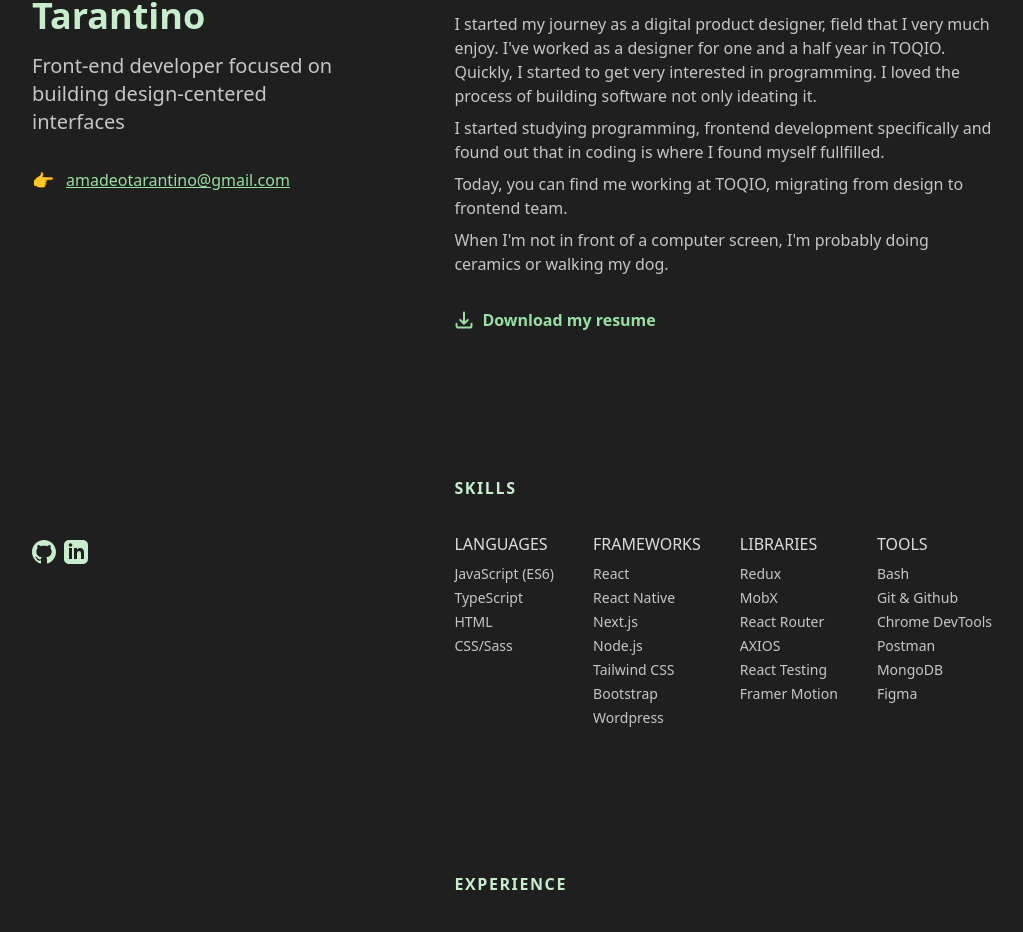
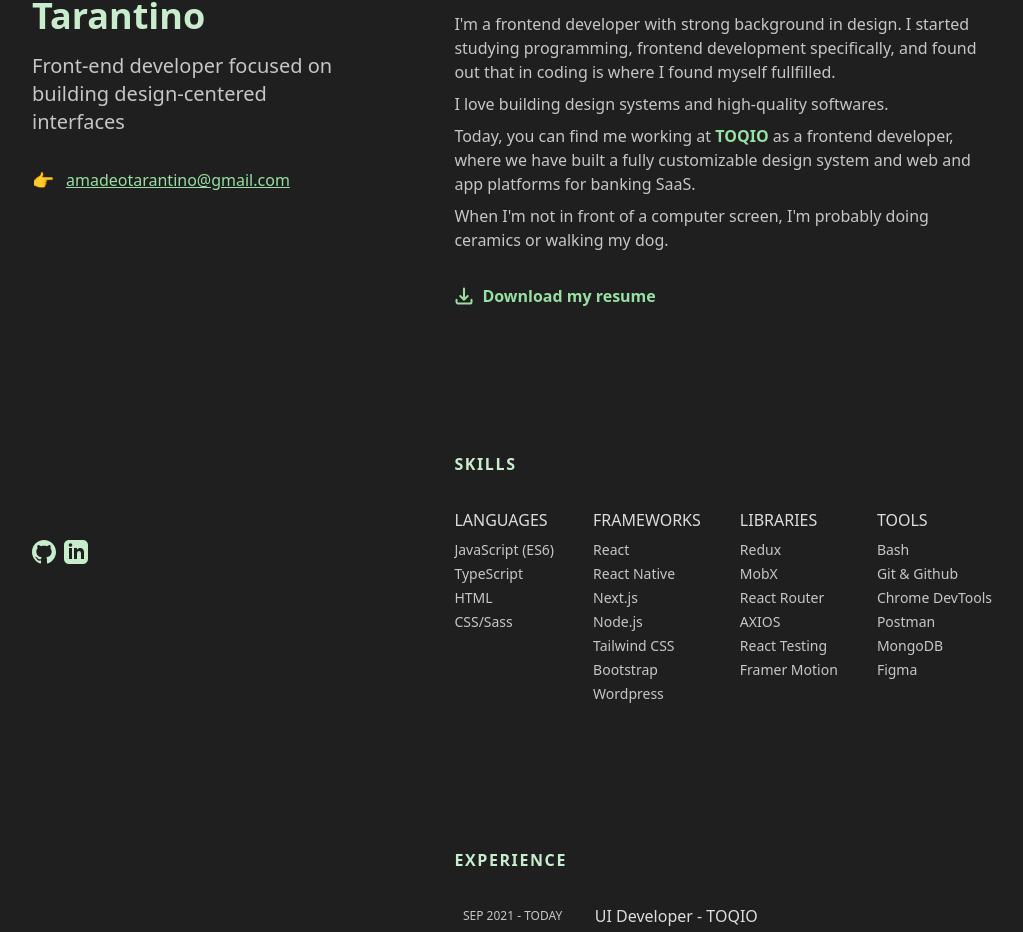
Before and after one commit to laraamadeo/portfolio2023, a React (Vite) app in the folder web/: page / in a window 1280 px wide. Shown: the part 140-1072 px from the top of the page, without its empty margins (128-1151 px from the left). Built offline with nearby package versions, Linux system fonts and the light colour scheme.

Commit message:
modify background and experience order items

```diff
--- a/web/src/modules/About.jsx
+++ b/web/src/modules/About.jsx
@@ -9,11 +9,15 @@ export default function About() {
         <section className="mb-16 md:mb-24 lg:mb-36 flex flex-col items-start" id='about' ref={myRef}>
             <p className="text-start mb-8 tracking-widest font-bold header-text-color ">BACKGROUND</p>
 
-            <p className="text-start mb-2 body-text-color">{`I started my journey as a digital product designer, field that I very much enjoy. I've worked as a designer for one and a half year in TOQIO. Quickly, I started to get very interested in programming. I loved the process of building software not only ideating it.`}</p>
+            <p className="text-start mb-2 body-text-color">{`I'm a frontend developer with strong background in design. I started studying programming, frontend development specifically, and found out that in coding is where I found myself fullfilled.`}</p>
 
-            <p className="text-start mb-2 body-text-color">{`I started studying programming, frontend development specifically and found out that in coding is where I found myself fullfilled.`}</p>
+            <p className="text-start mb-2 body-text-color">{`I love building design systems and high-quality softwares.`}</p>
 
-            <p className="text-start mb-2 body-text-color">{`Today, you can find me working at TOQIO, migrating from design to frontend team. `}</p>
+            <p className="text-start mb-2 body-text-color">
+                Today, you can find me working at
+                <a className="cursor-pointer font-bold link-color text-[#98dfa2]" href="https://toqio.co/es/" target="_blank" rel="noreferrer"> TOQIO </a>
+                as a frontend developer, where we have built a fully customizable design system and web and app platforms for banking SaaS.
+            </p>
 
             <p className="text-start mb-8 body-text-color">{`When I'm not in front of a computer screen, I'm probably doing ceramics or walking my dog.`}</p>
 
--- a/web/src/modules/Experience.jsx
+++ b/web/src/modules/Experience.jsx
@@ -26,7 +26,7 @@ export default function Experience() {
     return <>
         <section className="mb-16 md:mb-24 lg:mb-36" id="experience">
             <p className="text-start mb-8 tracking-widest font-bold header-text-color">EXPERIENCE</p>
-            {exp.map((item, key) => <ExperienceItem key={key} title={item.title} description={item.description} date={item.date} tags={item.tags} />)}
+            {exp.toReversed().map((item, key) => <ExperienceItem key={key} title={item.title} description={item.description} date={item.date} tags={item.tags} />)}
         </section>
     </>
 }
```
